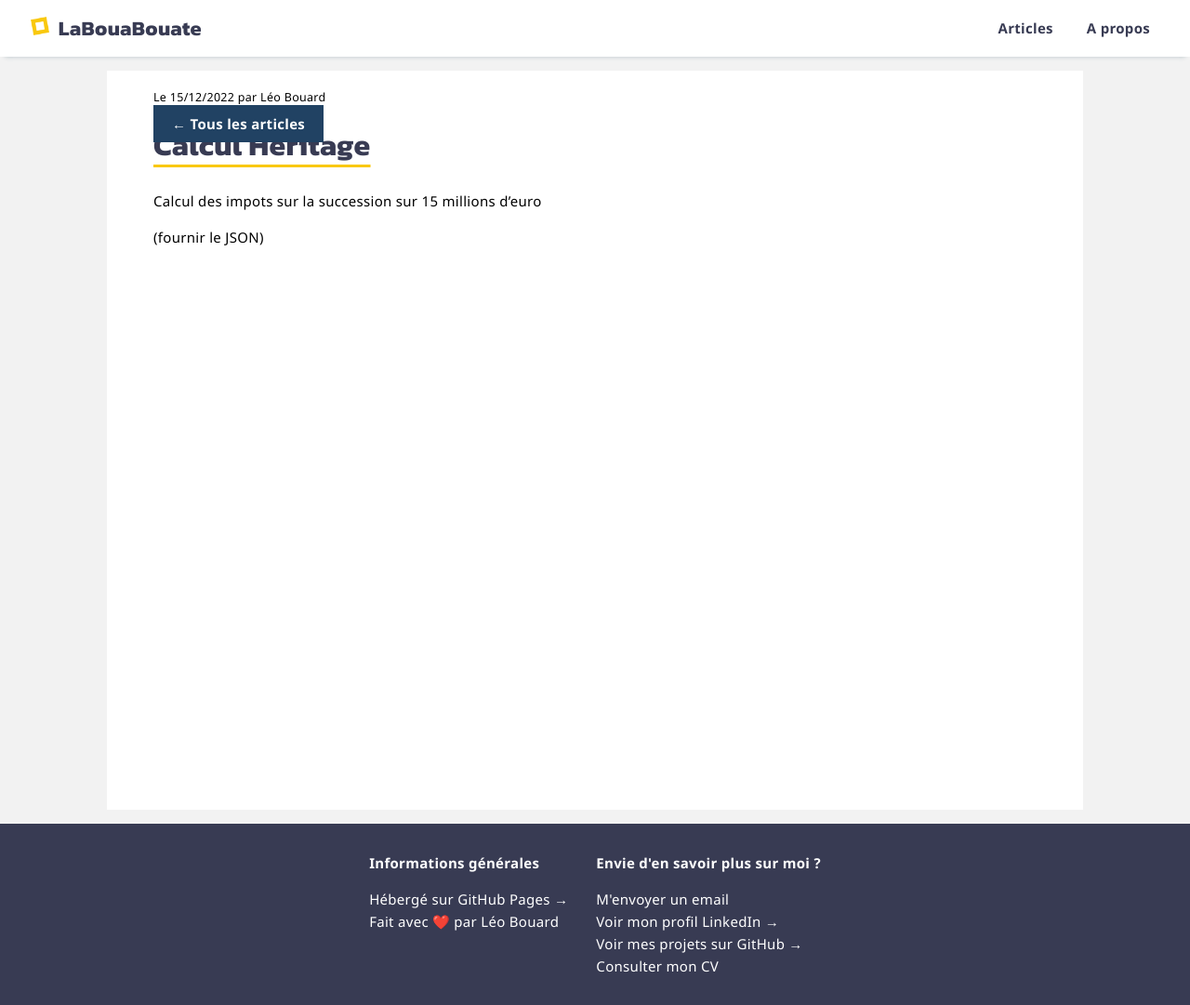
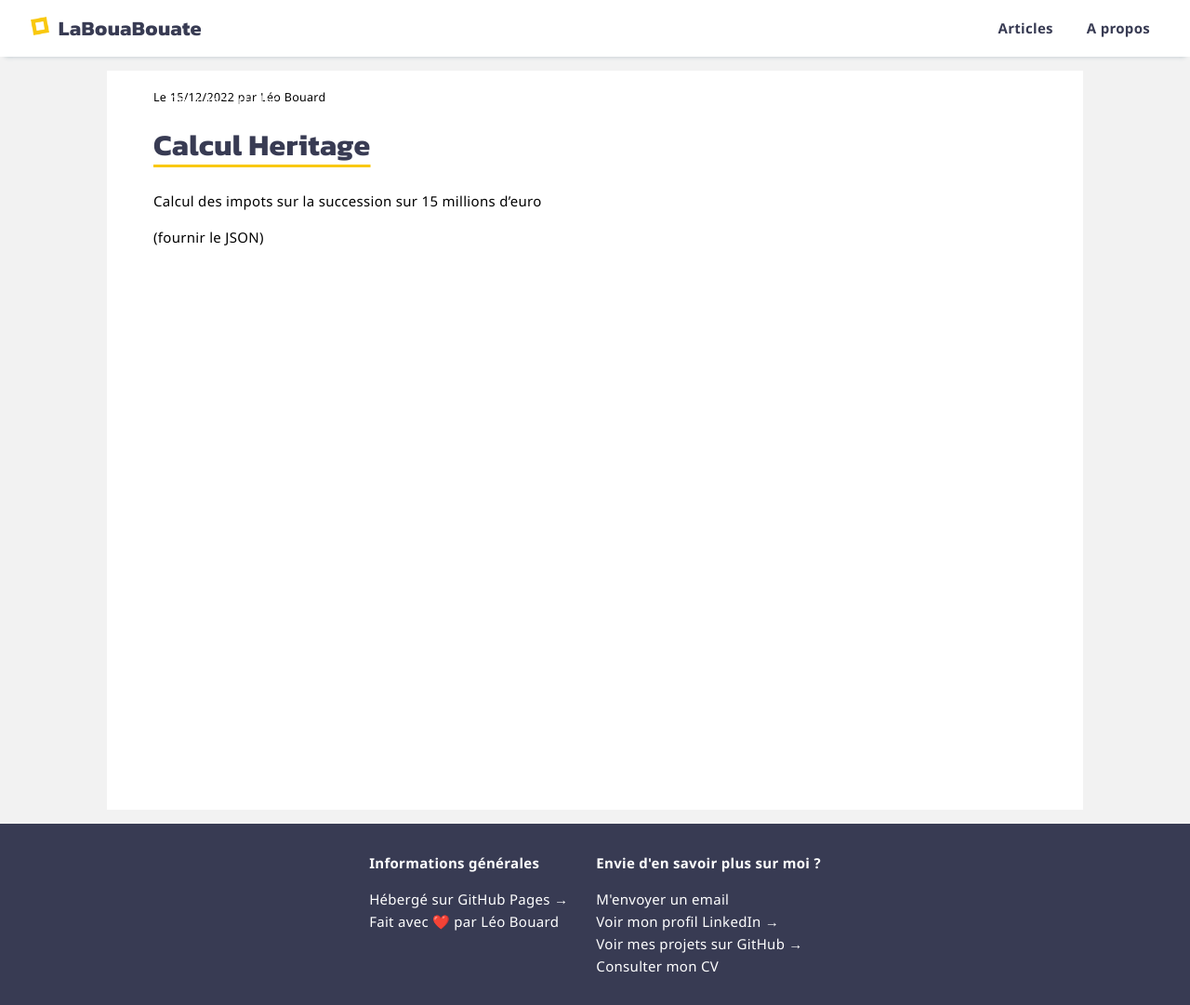
Before and after one commit to leobouard/leobouard.github.io, a Jekyll site: the page built from _posts/2022-12-15-calcul-heritage.md, in a window 1280 px wide. Shown: the whole page at 93% size. Built offline with Jekyll 4.4.1, drawn with Linux system fonts in a browser that asks for light colours; our own code applies the rules of GitHub Pages for plain Markdown files.

Commit message:
Update post.html

```diff
--- a/_layouts/post.html
+++ b/_layouts/post.html
@@ -2,12 +2,12 @@
 layout: default
 ---
 
-<div class="buttonBack" style="position: absolute; z-index: 3;">
+<div style="text-align: left; position: absolute; z-index: 3; margin-top: 5px;">
     <a href="/blog" style="color: #fff;">← Tous les articles</a>
 </div>
 
 {% if page.icon %}
-<div class="postBanner" style="background-color: #3590F3;">
+<div class="postBanner" style="background-color: #214263;">
     {{ page.icon }}
 </div>
 <br>
```
